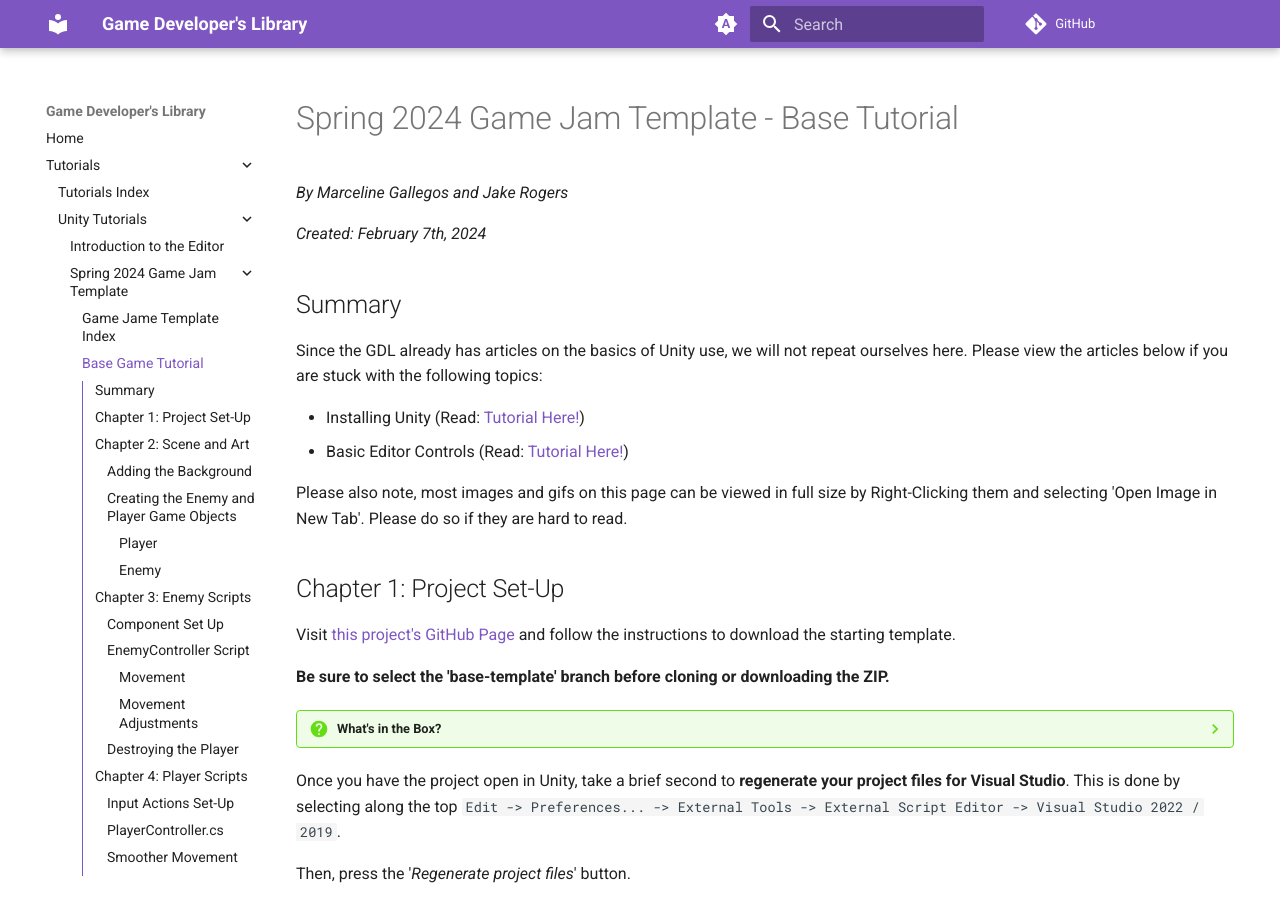
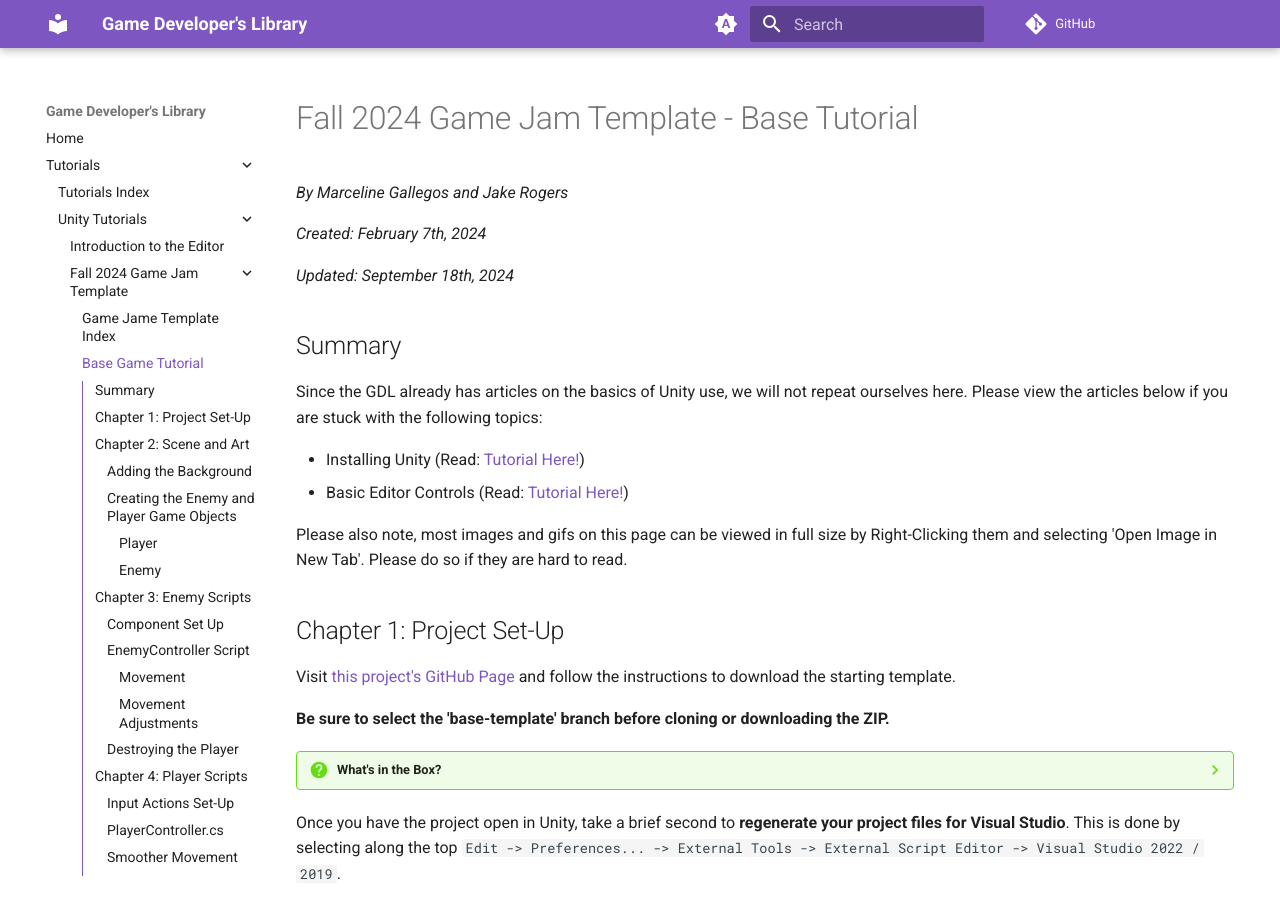
Before and after one commit to niu-gdo/game-developers-library, an MkDocs documentation site: the page built from docs/tutorials/unity-tutorials/sp24-jam-template/sp24-jam-template-base.md, in a window 1280 px wide and 900 px high. Built offline with MkDocs 1.6.1 and Material for MkDocs 9.7.7, drawn with Linux system fonts in a browser that asks for light colours; comment, search, counter and statistics services are not loaded.

Commit message:
Fix broken links and update dates

```diff
--- a/docs/tutorials/unity-tutorials/sp24-jam-template/sp24-jam-template-base.md
+++ b/docs/tutorials/unity-tutorials/sp24-jam-template/sp24-jam-template-base.md
@@ -1,14 +1,17 @@
-# Spring 2024 Game Jam Template - Base Tutorial
+# Fall 2024 Game Jam Template - Base Tutorial
 *By Marceline Gallegos and Jake Rogers*
 
 *Created: February 7th, 2024*
+
+*Updated: September 18th, 2024*
+
 
 ## Summary
 
 Since the GDL already has articles on the basics of Unity use, we will not repeat ourselves here. Please view the articles below if you are stuck with the following topics:
 
-* Installing Unity (Read: [Tutorial Here!](/tutorials/unity-tutorials/first-step-series/unity-first-step-install))
-* Basic Editor Controls (Read: [Tutorial Here!](/tutorials/unity-tutorials/unity-editor-introduction))
+* Installing Unity (Read: [Tutorial Here!](../first-step-series/unity-first-step-install.md))
+* Basic Editor Controls (Read: [Tutorial Here!](../unity-editor-introduction.md))
 
 Please also note, most images and gifs on this page can be viewed in full size by Right-Clicking them and selecting 'Open Image in New Tab'. Please do so if they are hard to read.
 
--- a/mkdocs.yml
+++ b/mkdocs.yml
@@ -64,7 +64,7 @@
     - 'Tutorials Index': 'tutorials/tutorials-index.md'
     - Unity Tutorials:
       - 'Introduction to the Editor': 'tutorials/unity-tutorials/unity-editor-introduction.md'
-      - Spring 2024 Game Jam Template:
+      - Fall 2024 Game Jam Template:
         - 'Game Jame Template Index': 'tutorials/unity-tutorials/sp24-jam-template/sp24-jam-template-index.md'
         - 'Base Game Tutorial': 'tutorials/unity-tutorials/sp24-jam-template/sp24-jam-template-base.md'
       - First Steps:
```
Also changed, not shown: docs/guides/unity-guides/cs-language-features.md (+2 -2 lines), docs/tutorials/tutorials-index.md (+1 -1 lines), docs/tutorials/unity-tutorials/first-step-series/unity-first-step-install.md (+2 -2 lines), docs/tutorials/unity-tutorials/sp24-jam-template/sp24-jam-template-index.md (+3 -1 lines).
